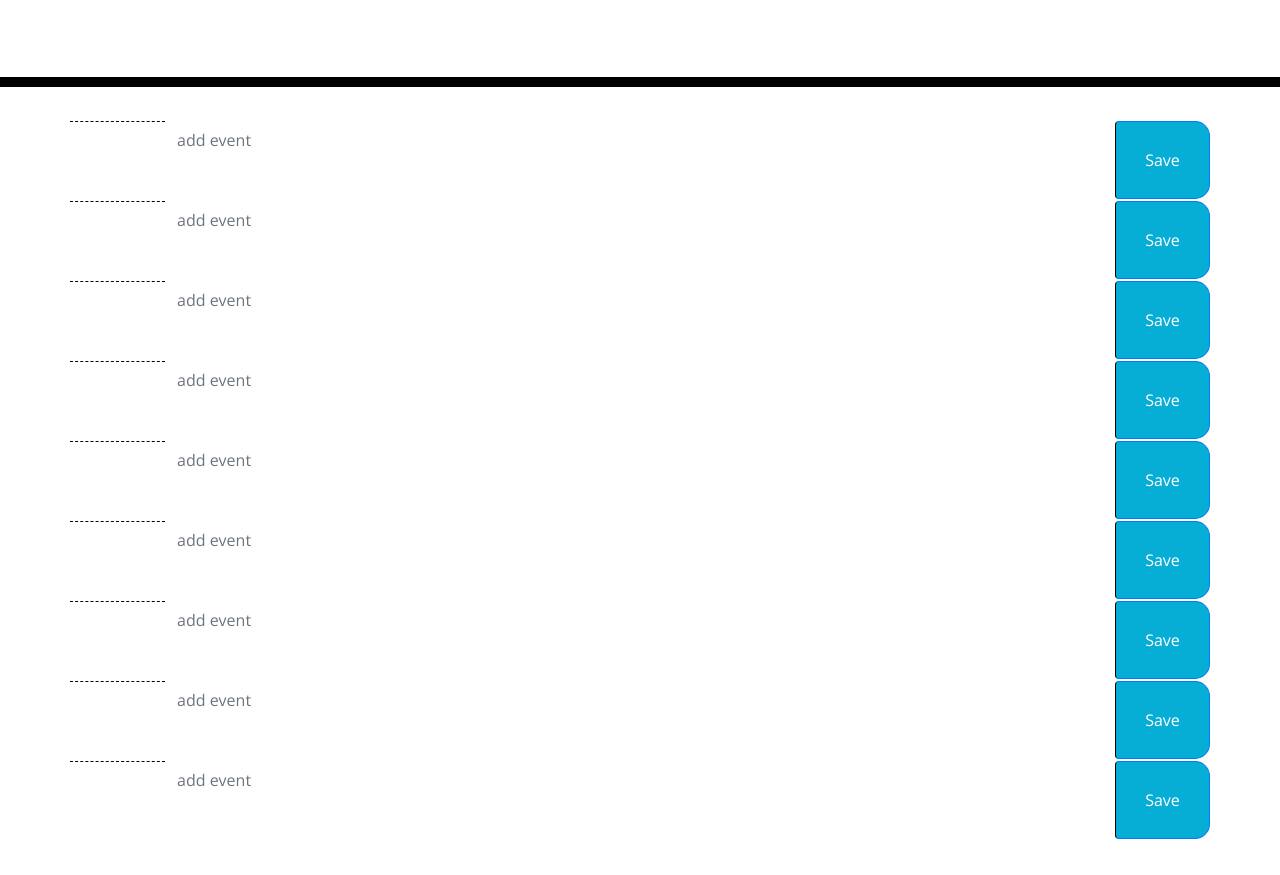
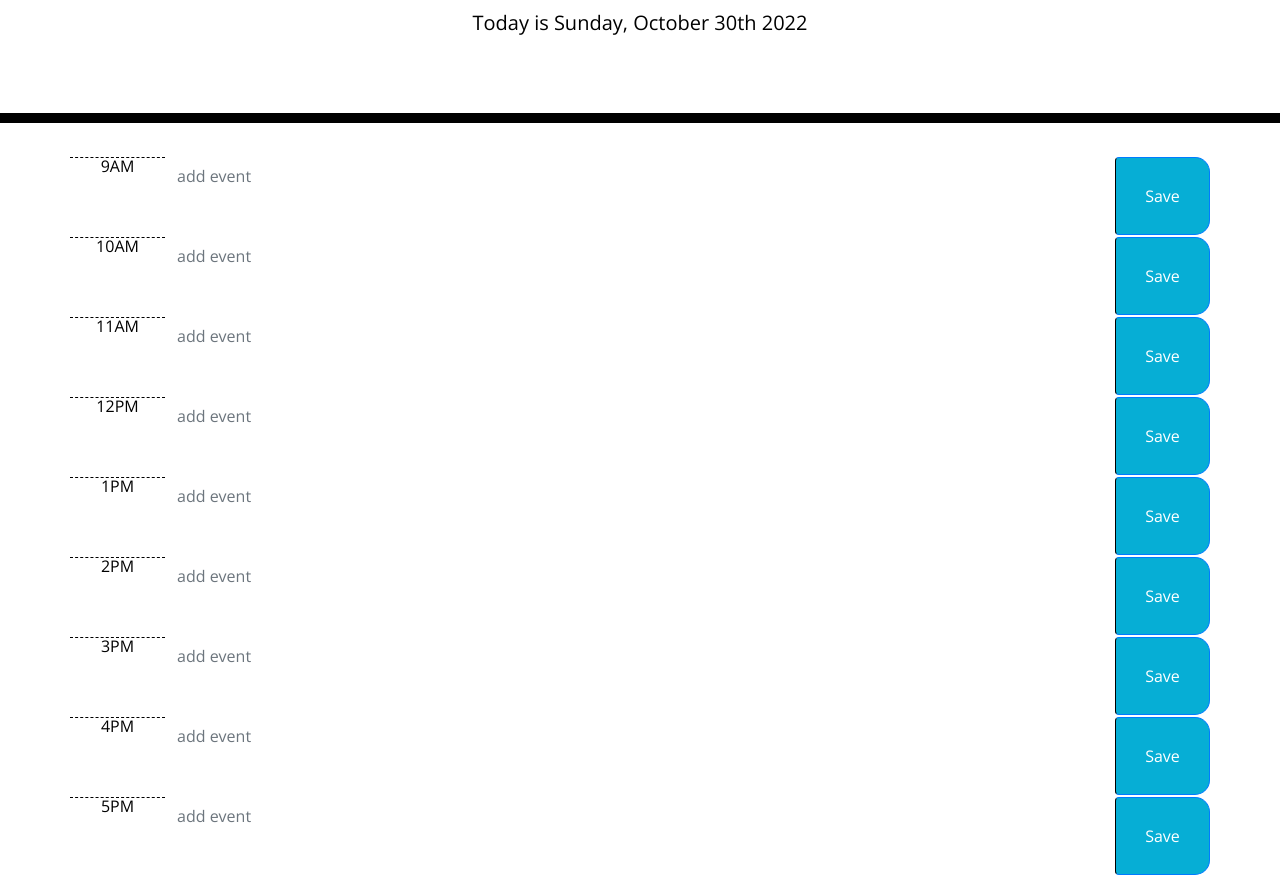
Before and after one commit to carrieky04/Work-Day-Scheduler, a plain HTML site: page assets/index.html in a window 1280 px wide. Shown: the part 181-1056 px from the top of the page. Before the commit the page ends 1020 px from the top, so only its background shows below. Drawn offline with nearby package versions, Linux system fonts and the light colour scheme.

Commit message:
hour blocks not working

```diff
--- a/assets/index.html
+++ b/assets/index.html
@@ -34,55 +34,55 @@
     <div class="container time-block" >
 
         <div class="row">
-          <div class="col-1 hour"></div>
+          <div class="col-1 hour" data-hour="9AM">9AM</div>
           <input type="text" class="col -10 input-group form-control description" placeholder="add event" aria-label="Recipient's username" aria-describedby="basic-addon2">
           <input class="col-1 btn btn-primary saveBtn" type="submit" value="Save">
         </div>
 
         <div class="row">
-          <div class="col-1 hour"></div>
+          <div class="col-1 hour" data-hour="10AM">10AM</div>
           <input type="text" class="col -10 input-group form-control description" placeholder="add event" aria-label="Recipient's username" aria-describedby="basic-addon2">
           <input class="col-1 btn btn-primary saveBtn" type="submit" value="Save">
         </div>
 
         <div class="row">
-          <div class="col-1 hour"></div>
+          <div class="col-1 hour" data-hour="11AM">11AM</div>
           <input type="text" class="col -10 input-group form-control description" placeholder="add event" aria-label="Recipient's username" aria-describedby="basic-addon2">
           <input class="col-1 btn btn-primary saveBtn" type="submit" value="Save">
         </div>
 
         <div class="row">
-          <div class="col-1 hour"></div>
+          <div class="col-1 hour" data-hour="12PM">12PM</div>
           <input type="text" class="col -10 input-group form-control description" placeholder="add event" aria-label="Recipient's username" aria-describedby="basic-addon2">
           <input class="col-1 btn btn-primary saveBtn" type="submit" value="Save">
         </div>
 
         <div class="row">
-          <div class="col-1 hour"></div>
+          <div class="col-1 hour" data-hour="1PM">1PM</div>
           <input type="text" class="col -10 input-group form-control description" placeholder="add event" aria-label="Recipient's username" aria-describedby="basic-addon2">
           <input class="col-1 btn btn-primary saveBtn" type="submit" value="Save">
         </div>
 
         <div class="row">
-          <div class="col-1 hour"></div>
+          <div class="col-1 hour" data-hour="2PM">2PM</div>
           <input type="text" class="col -10 input-group form-control description" placeholder="add event" aria-label="Recipient's username" aria-describedby="basic-addon2">
           <input class="col-1 btn btn-primary saveBtn" type="submit" value="Save">
         </div>
 
         <div class="row">
-          <div class="col-1 hour"></div>
+          <div class="col-1 hour" data-hour="3PM">3PM</div>
           <input type="text" class="col -10 input-group form-control description" placeholder="add event" aria-label="Recipient's username" aria-describedby="basic-addon2">
           <input class="col-1 btn btn-primary saveBtn" type="submit" value="Save">
         </div>
 
         <div class="row">
-          <div class="col-1 hour"></div>
+          <div class="col-1 hour" data-hour="4PM">4PM</div>
           <input type="text" class="col -10 input-group form-control description" placeholder="add event" aria-label="Recipient's username" aria-describedby="basic-addon2">
           <input class="col-1 btn btn-primary saveBtn" type="submit" value="Save">
         </div>
 
         <div class="row">
-          <div class="col-1 hour"></div>
+          <div class="col-1 hour" data-hour="5PM">5PM</div>
           <input type="text" class="col -10 input-group form-control description" placeholder="add event" aria-label="Recipient's username" aria-describedby="basic-addon2">
           <input class="col-1 btn btn-primary saveBtn" type="submit" value="Save">
         </div>
--- a/assets/script.js
+++ b/assets/script.js
@@ -1,31 +1,31 @@
 var currentDay = $('#currentDay');
 // var container = $('.container');
 // var timeBlock = $('.row');
-// var hour = $('.hour');
+var hour = $('.hour');
 var eventArea = $('.description');
 var currentHour = moment().format("hA");
 var saveBtn = $('.saveBtn');
 
-function renderHour () {
-    var timeBlocks = [
-    '9AM',
-    '10AM',
-    '11AM',
-    '12PM',
-    '1PM',
-    '2PM',
-    '3PM',
-    '4PM',
-    '5PM',
-    ];
+// function renderHour () {
+//     var timeBlocks = [
+//     '9AM',
+//     '10AM',
+//     '11AM',
+//     '12PM',
+//     '1PM',
+//     '2PM',
+//     '3PM',
+//     '4PM',
+//     '5PM',
+//     ];
 
-for (var i=0; i < timeBlocks.length; i++) {
-    var hourEl = $('<p>');
-    hourEl.attr("data-hour", timeBlocks[i]);
-    hourEl.text(timeBlocks[i]);
-    hour.append(hourEl);
-}}
-renderHour();
+// for (var i = 0; i < timeBlocks.length; i++) {
+//     var hourEl = $('<p>');
+//     hourEl.attr("data-hour", timeBlocks[i]);
+//     hourEl.text(timeBlocks[i]);
+//     hour.append(hourEl);
+// }}
+// renderHour();
 
 
 
@@ -37,6 +37,12 @@ function displayDay () {
 
 displayDay();
 
+function checkHour () {
+    var hourEl = element.getAttribute('data-number');
+    console.log(hourEl)
+}
+
+
 saveBtn.on("click", function() {
     var userEvent = document.querySelector(".description").value;
         localStorage.setItem("user-event", userEvent);
```
